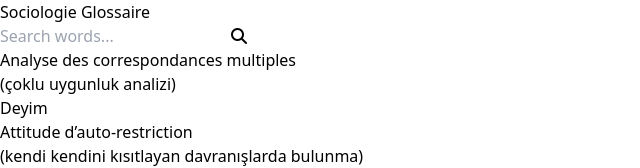
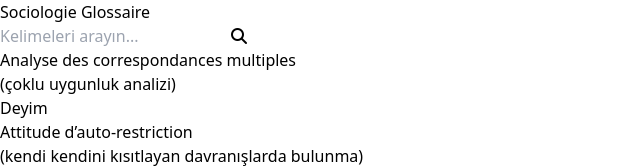
Before and after one commit to gulsucanli/sonhali, a React (Vite) app in the folder my-project/: page / in a window 1280 px wide. Shown: the top 168 px of the page, without its empty margins (0-640 px from the left). Built offline with nearby package versions, Linux system fonts and the light colour scheme.

Commit message:
modified:   my-project/src/App.jsx 	modified:   my-project/src/index.css

```diff
--- a/my-project/src/App.jsx
+++ b/my-project/src/App.jsx
@@ -1,117 +1,101 @@
 import React, { useState, useEffect } from 'react';
 import Papa from 'papaparse';
-
 
 const CsvData = () => {
     const [data, setData] = useState([]);
     const [searchTerm, setSearchTerm] = useState("");
     const [isLoading, setIsLoading] = useState(false);
 
-
     useEffect(() => {
+        const fetchData = async () => {
             setIsLoading(true);
-      Papa.parse('/data4.csv', {
-          download: true,
+            try {
+                const response = await fetch('/data4.csv');
+                const csvData = await response.text();
+                const parsedData = Papa.parse(csvData, {
                     header: true,
                     delimiter: ";",
-          complete: (googleData) => {
-              setData(googleData.data);
+                });
+                setData(parsedData.data);
+            } catch (error) {
+                console.error("Veri alınırken bir hata oluştu:", error);
+            }
             setIsLoading(false);
-          },
-          error: (err) => {
-              console.error("Veri alınırken bir hata oluştu:", err);
-              setIsLoading(false);
-          }
-      });
+        };
+        fetchData();
     }, []);
 
     const filteredData = data.filter((val) => {
         if (searchTerm === "") {
-          return val.Fransızca && val.Türkçe; // Exclude if either is empty
-      } else if (
+            return val.Fransızca && val.Türkçe; // Boşsa hariç tut
+        } else {
+            const lowerSearchTerm = searchTerm.toLowerCase();
+            return (
                 val &&
                 val.Fransızca &&
                 val.Türkçe &&
-          (val.Fransızca.toLowerCase().includes(searchTerm.toLowerCase()) ||
-          val.Türkçe.toLowerCase().includes(searchTerm.toLowerCase()))
-      ) {
-          return val;
+                (val.Fransızca.toLowerCase().includes(lowerSearchTerm) ||
+                    val.Türkçe.toLowerCase().includes(lowerSearchTerm))
+            );
         }
-      return null;
     }).sort((a, b) => a.Fransızca.localeCompare(b.Fransızca));
 
     function toTitleCase(str) {
-    return str.replace(/\w\S*/g, function(txt) {
+        return str.replace(/\w\S*/g, function (txt) {
             return txt.charAt(0).toUpperCase() + txt.substr(1).toLowerCase();
         });
     }
 
     return (
-
         <div className="flex flex-col min-h-screen text-center">
-
             <header className="bg-gray-900 text-white py-6 px-6">
                 <div className="container mx-auto flex items-center justify-between">
                     <h1 className="text-2xl font-bold me-2">Sociologie Glossaire</h1>
                     <div className="relative w-full max-w-md">
+                    <input
+    className={`bg-gray-800 text-white px-4 py-3 rounded-md pr-10 focus:outline-none focus:ring-2 focus:ring-primary-500 focus:border-transparent w-full ${
+        searchTerm && filteredData.length > 0 ? "ring-green-500" : searchTerm && filteredData.length === 0 ? "ring-rose-500" : ""
+    }`}
+    placeholder="Kelimeleri arayın..."
+    type="text"
+    onChange={(event) => setSearchTerm(event.target.value)}
+/>
 
-            <input
-              className="bg-gray-800 text-white px-4 py-3 rounded-md pr-10 focus:outline-none focus:ring-2 focus:ring-primary-500 focus:border-transparent w-full"
-              placeholder="Search words..."
-              type="text"
-              onChange={(event) => {
-                setIsLoading(true);
-                setSearchTerm(event.target.value);
-                setIsLoading(false);
-            }}
-            />
+
                         <i className="fas fa-search absolute right-3 top-1/2 transform -translate-y-1/2 text-gray-400 h-5 w-5" />
                     </div>
                 </div>
             </header>
 
-      <div className='container mx-auto grid gap-8 sm:grid-cols-2 lg:grid-cols-3 mt-5'>
+            <div className="container mx-auto grid gap-8 sm:grid-cols-2 lg:grid-cols-3 mt-5">
                 {isLoading ? (
-        <p className='text-center mt-5 mb-5 ms-3 me-4'>
-          <svg aria-hidden="true" class="w-8 h-8 text-gray-200 animate-spin dark:text-gray-600 fill-blue-600 text-center" viewBox="0 0 100 101" fill="none" xmlns="http://www.w3.org/2000/svg">
-        <path d="M100 50.5908C100 78.2051 77.6142 100.591 50 100.591C22.3858 100.591 0 78.2051 0 50.5908C0 22.9766 22.3858 0.59082 50 0.59082C77.6142 0.59082 100 22.9766 100 50.5908ZM9.08144 50.5908C9.08144 73.1895 27.4013 91.5094 50 91.5094C72.5987 91.5094 90.9186 73.1895 90.9186 50.5908C90.9186 27.9921 72.5987 9.67226 50 9.67226C27.4013 9.67226 9.08144 27.9921 9.08144 50.5908Z" fill="currentColor"/>
-        <path d="M93.9676 39.0409C96.393 38.4038 97.8624 35.9116 97.0079 33.5539C95.2932 28.8227 92.871 24.3692 89.8167 20.348C85.8452 15.1192 80.8826 10.7238 75.2124 7.41289C69.5422 4.10194 63.2754 1.94025 56.7698 1.05124C51.7666 0.367541 46.6976 0.446843 41.7345 1.27873C39.2613 1.69328 37.813 4.19778 38.4501 6.62326C39.0873 9.04874 41.5694 10.4717 44.0505 10.1071C47.8511 9.54855 51.7191 9.52689 55.5402 10.0491C60.8642 10.7766 65.9928 12.5457 70.6331 15.2552C75.2735 17.9648 79.3347 21.5619 82.5849 25.841C84.9175 28.9121 86.7997 32.2913 88.1811 35.8758C89.083 38.2158 91.5421 39.6781 93.9676 39.0409Z" fill="currentFill"/>
-    </svg>
-        </p>
-    ) : (
-        filteredData.length > 0 ? (
+                    <p className="text-center mt-5 mb-5 ms-3 me-4">Yükleniyor...</p>
+                ) : filteredData.length > 0 ? (
                     filteredData.map((val, key) => (
                         <div key={key} className="bg-white shadow-md rounded-lg p-6 flex flex-col justify-between">
                             <div className="">
                                 <h2 className="text-xl font-bold mb-2">{val.Fransızca}</h2>
                                 <p className="text-gray-600 text-lg">{val.Türkçe}</p>
-                        <div className="mt-4 border-t pt-4">
-                          Deyim
+                                <div className="mt-4 border-t pt-4">Deyim</div>
                             </div>
                         </div>
+                    ))
+                ) : (
+                    <div className="bg-white shadow-md rounded-lg p-6 flex flex-col justify-between">
+                        <p className="text-center">Hiçbir sonuç bulunamadı!</p>
+                    </div>
+                )}
             </div>
 
-            ))
-        ) : (
-          <div className='bg-white shadow-md rounded-lg p-6 flex flex-col justify-between'>
-            <p className='text-center'>None Found!</p>
-            </div>
-        )
-    )}
-
-</div>
-
-
-
-<p className="text-center mt-5 mb-5">{filteredData.length} results found!</p>
+            <p className="text-center mt-5 mb-5">{filteredData.length} sonuç bulundu!</p>
             <footer className="bg-gray-900 text-white py-4 px-6 fixed bottom-0 min-w-full">
                 <div className="container mx-auto flex items-center justify-center">
-          <p className="text-sm">Gülsu <i>Canlı</i> - Sociologie Glossaire</p>
+                    <p className="text-sm">
+                        Gülsu <i>Canlı</i> - Sociologie Glossaire
+                    </p>
                 </div>
             </footer>
         </div>
-
-
     );
 };
 
```
Also changed, not shown: my-project/src/index.css (line endings or trailing spaces). Lines whose indentation alone changed are shown as unchanged.
